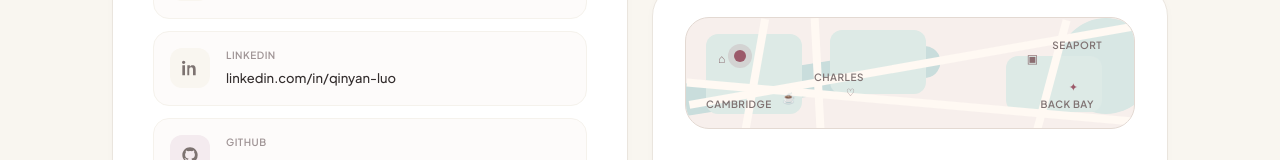
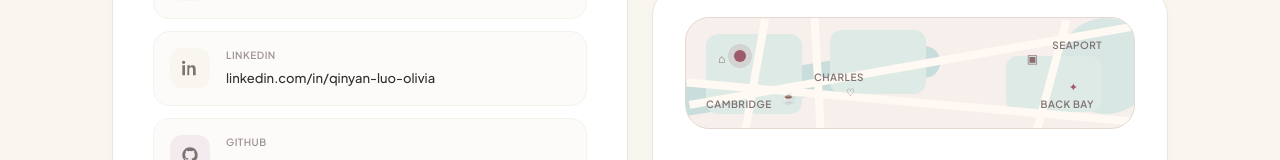
Before and after one commit to Olivialqy2020/olivia-portfolio, a React (Vite) app: page / in a window 1280 px wide. Shown: the part 4462-4622 px from the top of the page. Built offline with nearby package versions, Linux system fonts and the light colour scheme; the HTML template or start-up script is replaced by a standard one.

Commit message:
Fix LinkedIn profile link

```diff
--- a/src/App.tsx
+++ b/src/App.tsx
@@ -574,7 +574,7 @@ export default function App() {
               <div className="space-y-3 mb-8">
                 <a href="mailto:olivia.lqy2020@gmail.com" className="flex items-center gap-4 p-4 border border-[#F5F2EC] rounded-2xl hover:border-[#EAE5DE] transition-colors group bg-[#FDFBFA]"><div className="w-10 h-10 rounded-xl bg-[#F4EBEF] text-[#9C5A6A] flex items-center justify-center shrink-0"><Mail className="w-4 h-4" /></div><div><span className="block text-[10px] uppercase tracking-wider text-[#A09596] font-semibold mb-0.5">{text.emailLabel}</span><span className="text-[13px] text-[#332D2D] font-medium group-hover:text-[#9C5A6A] transition-colors">olivia.lqy2020@gmail.com</span></div></a>
                 <a href="tel:+16513637924" className="flex items-center gap-4 p-4 border border-[#F5F2EC] rounded-2xl hover:border-[#EAE5DE] transition-colors group bg-[#FDFBFA]"><div className="w-10 h-10 rounded-xl bg-[#F9F6F0] text-[#9C5A6A] flex items-center justify-center shrink-0"><Phone className="w-4 h-4" /></div><div><span className="block text-[10px] uppercase tracking-wider text-[#A09596] font-semibold mb-0.5">{text.phoneLabel}</span><span className="text-[13px] text-[#332D2D] font-medium group-hover:text-[#9C5A6A] transition-colors">651-363-7924</span></div></a>
-                <a href="https://linkedin.com/in/qinyan-luo" target="_blank" rel="noreferrer" className="flex items-center gap-4 p-4 border border-[#F5F2EC] rounded-2xl hover:border-[#EAE5DE] transition-colors group bg-[#FDFBFA]"><div className="w-10 h-10 rounded-xl bg-[#F9F6F0] text-[#7D7371] flex items-center justify-center shrink-0"><LinkedinIcon className="w-4 h-4" /></div><div><span className="block text-[10px] uppercase tracking-wider text-[#A09596] font-semibold mb-0.5">LinkedIn</span><span className="text-[13px] text-[#332D2D] font-medium group-hover:text-[#9C5A6A] transition-colors">linkedin.com/in/qinyan-luo</span></div></a>
+                <a href="https://www.linkedin.com/in/qinyan-luo-olivia" target="_blank" rel="noreferrer" className="flex items-center gap-4 p-4 border border-[#F5F2EC] rounded-2xl hover:border-[#EAE5DE] transition-colors group bg-[#FDFBFA]"><div className="w-10 h-10 rounded-xl bg-[#F9F6F0] text-[#7D7371] flex items-center justify-center shrink-0"><LinkedinIcon className="w-4 h-4" /></div><div><span className="block text-[10px] uppercase tracking-wider text-[#A09596] font-semibold mb-0.5">LinkedIn</span><span className="text-[13px] text-[#332D2D] font-medium group-hover:text-[#9C5A6A] transition-colors">linkedin.com/in/qinyan-luo-olivia</span></div></a>
                 <a href="https://github.com/Olivialqy2020" target="_blank" rel="noreferrer" className="flex items-center gap-4 p-4 border border-[#F5F2EC] rounded-2xl hover:border-[#EAE5DE] transition-colors group bg-[#FDFBFA]"><div className="w-10 h-10 rounded-xl bg-[#F4EBEF] text-[#7D7371] flex items-center justify-center shrink-0"><GithubIcon className="w-4 h-4" /></div><div><span className="block text-[10px] uppercase tracking-wider text-[#A09596] font-semibold mb-0.5">GitHub</span><span className="text-[13px] text-[#332D2D] font-medium group-hover:text-[#9C5A6A] transition-colors">github.com/Olivialqy2020</span></div></a>
               </div>
               <a href="mailto:olivia.lqy2020@gmail.com" className="inline-flex items-center justify-center gap-2 px-8 py-3.5 rounded-full bg-[#9C5A6A] text-white text-[13px] font-medium hover:bg-[#8A4E5C] transition-all shadow-md">{text.sayHello} →</a>
```
